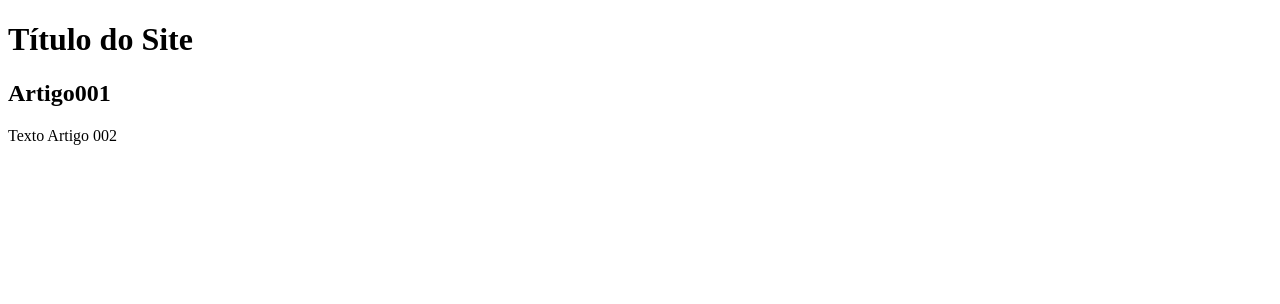
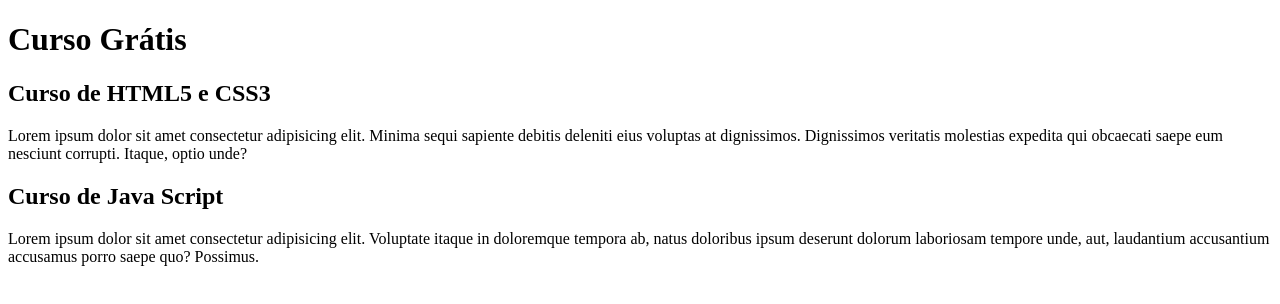
Before and after one commit to RubensSouzaLima/site-repositorio, a plain HTML site: page index.html in a window 1280 px wide. Drawn offline with Linux system fonts and the light colour scheme.

Commit message:
Comecei a escrever conteudo

```diff
--- a/index.html
+++ b/index.html
@@ -11,11 +11,15 @@
 <body>
     <main>
         <header>
-            <h1>Título do Site</h1>
+            <h1>Curso Grátis</h1>
         </header>
         <article>
-            <h2>Artigo001</h2>
-            <p>Texto Artigo 002</p>
+            <h2>Curso de HTML5 e CSS3</h2>
+            <p>Lorem ipsum dolor sit amet consectetur adipisicing elit. Minima sequi sapiente debitis deleniti eius voluptas at dignissimos. Dignissimos veritatis molestias expedita qui obcaecati saepe eum nesciunt corrupti. Itaque, optio unde?</p>
+        </article>
+        <article>
+            <h2>Curso de Java Script</h2>
+            <p>Lorem ipsum dolor sit amet consectetur adipisicing elit. Voluptate itaque in doloremque tempora ab, natus doloribus ipsum deserunt dolorum laboriosam tempore unde, aut, laudantium accusantium accusamus porro saepe quo? Possimus.</p>
         </article>
     </main>
 </body>
```
